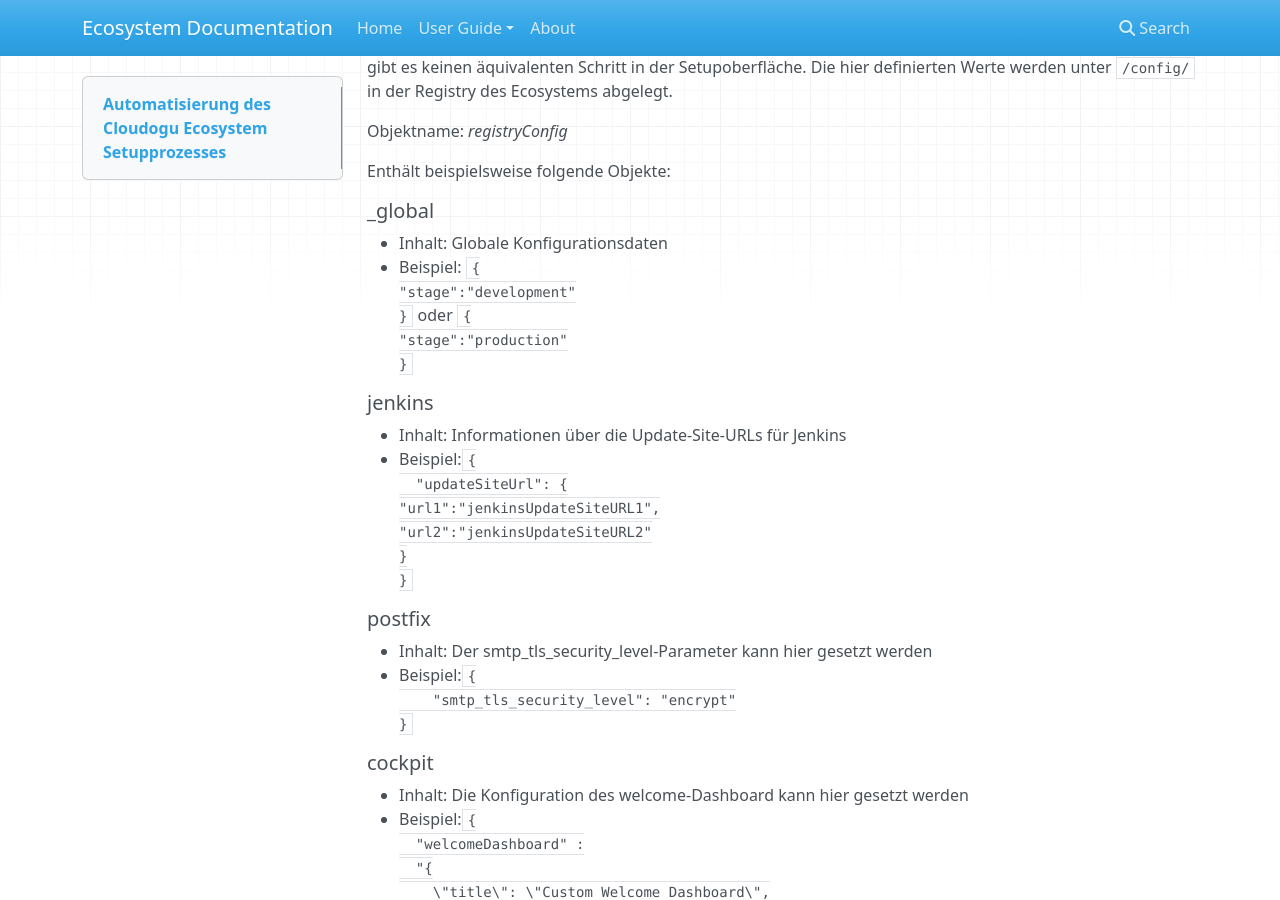
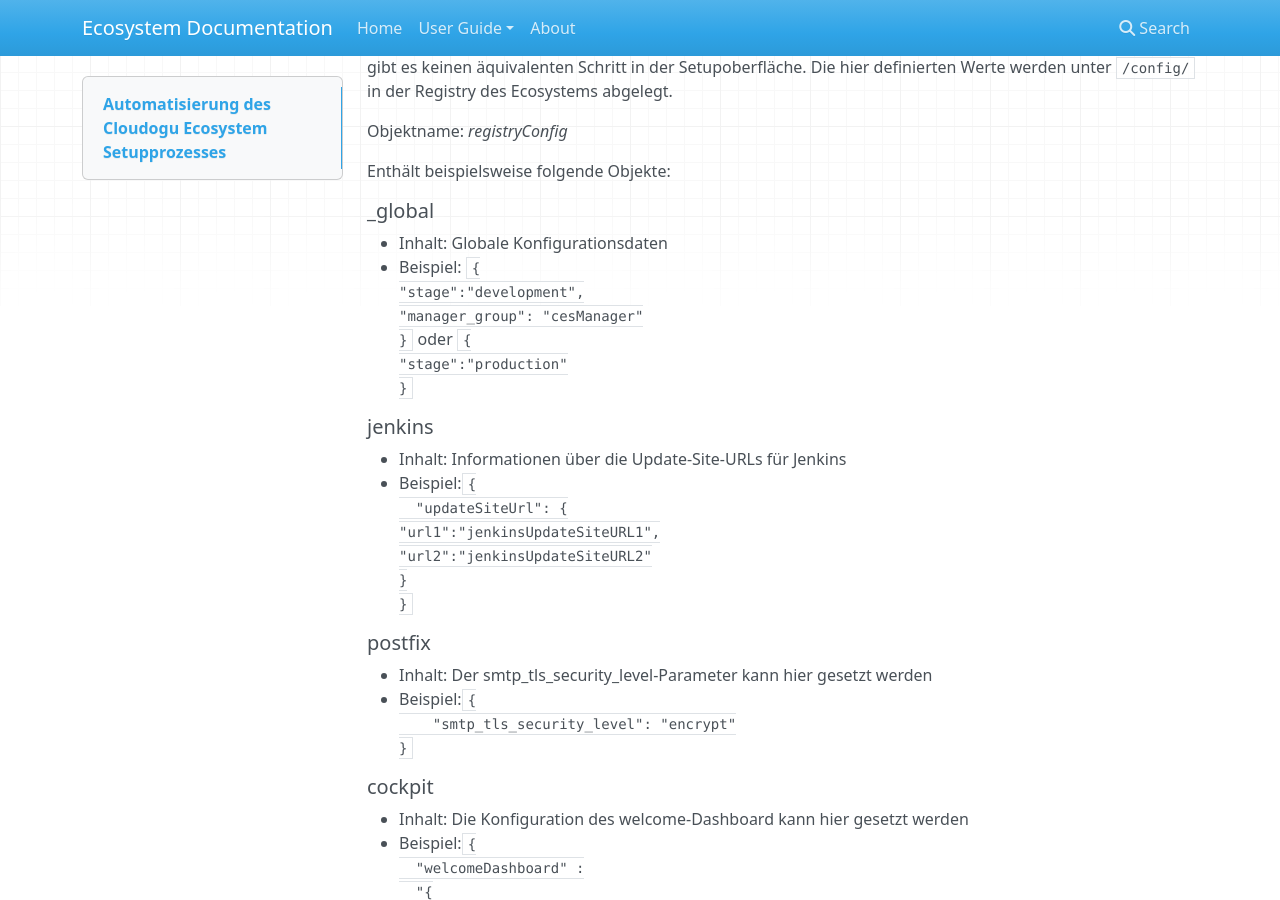
Before and after one commit to cloudogu/ecosystem, an MkDocs documentation site: the page built from docs/docs/user-guide/setup-json_de.md, in a window 1280 px wide and 900 px high, scrolled down 8166 px. Built offline with MkDocs 1.6.1, drawn with Linux system fonts in a browser that asks for light colours; nearby versions of some CDN libraries; old or Windows-style settings are respelled for this version of MkDocs.

Commit message:
Update setup-json_de.md

```diff
--- a/docs/docs/user-guide/setup-json_de.md
+++ b/docs/docs/user-guide/setup-json_de.md
@@ -328,7 +328,8 @@ Enthält beispielsweise folgende Objekte:
 ##### \_global
 * Inhalt: Globale Konfigurationsdaten
 * Beispiel: ``{
-"stage":"development"
+"stage":"development",
+"manager_group": "cesManager"
 }`` oder ``{
 "stage":"production"
 }``
```
